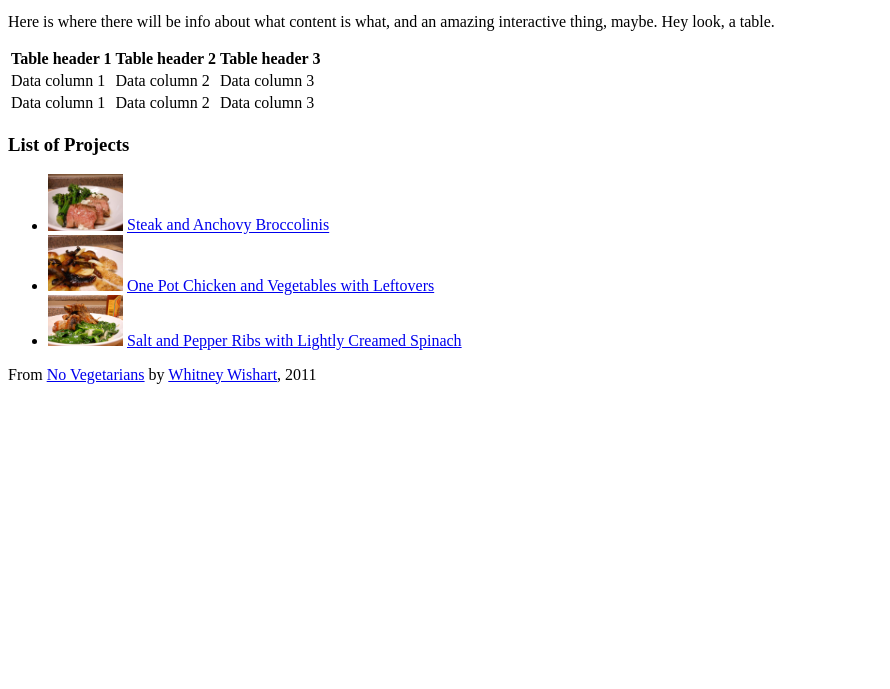
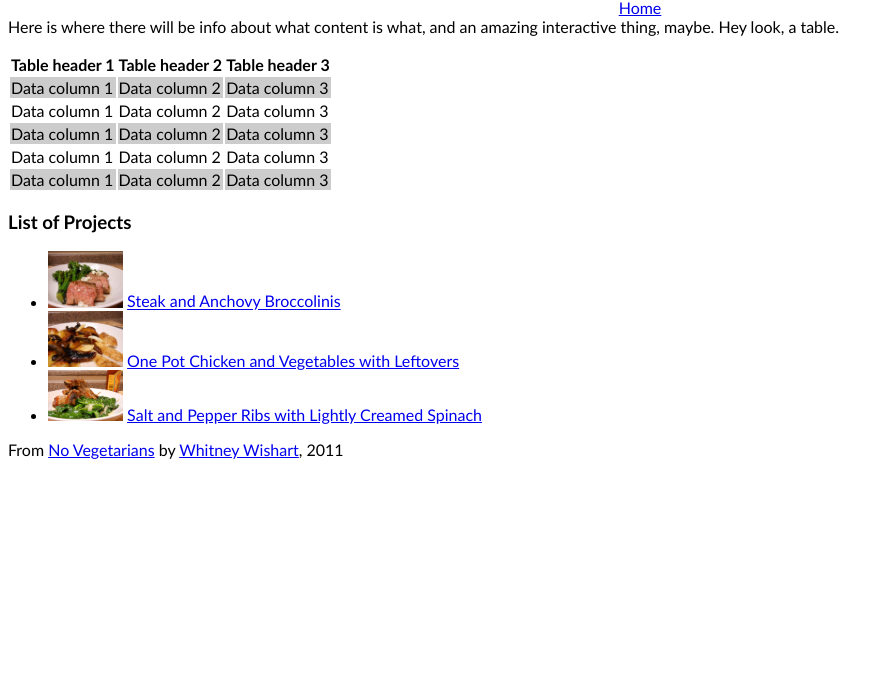
Before and after one commit to whitneywishart/portfolio, a plain HTML site: page projects.html in a window 1280 px wide. Shown: the part 111-800 px from the top of the page, without its empty margins (0-890 px from the left). Drawn offline with Linux system fonts and the light colour scheme.

Commit message:
add css to html

```diff
--- a/projects.html
+++ b/projects.html
@@ -2,18 +2,21 @@
 <html lang="en">
   <head>
     <meta charset="utf-8">
-    <title>Projects</title>
+    <title>Projects
+    </title>
+    <link rel="stylesheet" type="text/css" href="styles/first-stylesheet.css">
   </head>
+  <body class="text">
   <header>
     Menus with Meat and Vegetables
   </header>
-  <nav>
-    <a href="index.html">Home</a>
-  </nav>
   <header>
      <h1>Projects</h1>
+     <nav>
+       <a href="index.html">Home</a>
+     </nav>
   </header>
-  <body>
+
      <article>
          Here is where there will be info about what content is what, and an amazing interactive thing, maybe. Hey look, a table.
          <p>
@@ -27,6 +30,21 @@
               <td>Data column 1</td>
               <td>Data column 2 </td>
               <td>Data column 3</td>
+           </tr>
+           <tr>
+             <td>Data column 1</td>
+             <td>Data column 2 </td>
+             <td>Data column 3</td>
+           </tr>
+           <tr>
+             <td>Data column 1</td>
+             <td>Data column 2 </td>
+             <td>Data column 3</td>
+           </tr>
+           <tr>
+             <td>Data column 1</td>
+             <td>Data column 2 </td>
+             <td>Data column 3</td>
            </tr>
            <tr>
              <td>Data column 1</td>
```
Also changed, not shown: beef.html (+7 -3 lines), chicken.html (+9 -7 lines), index.html (+8 -2 lines), pork.html (+8 -5 lines).
